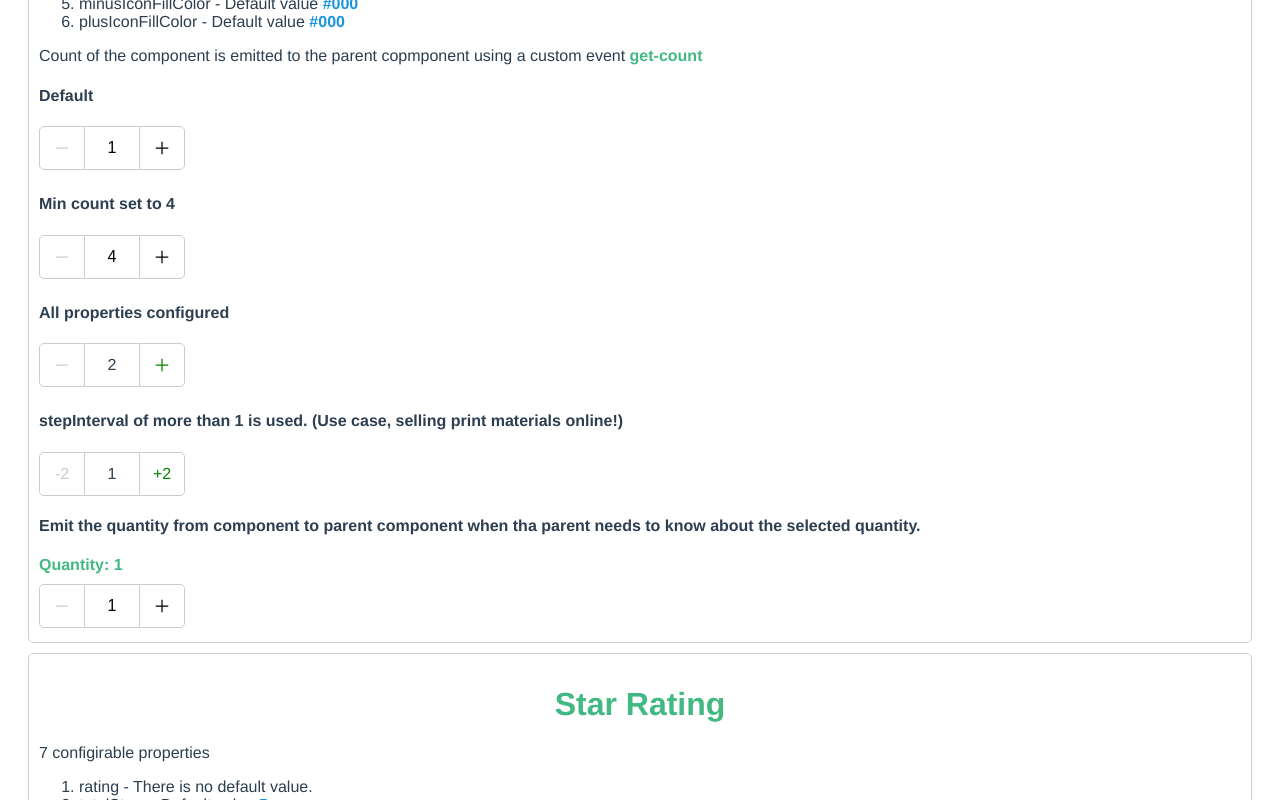
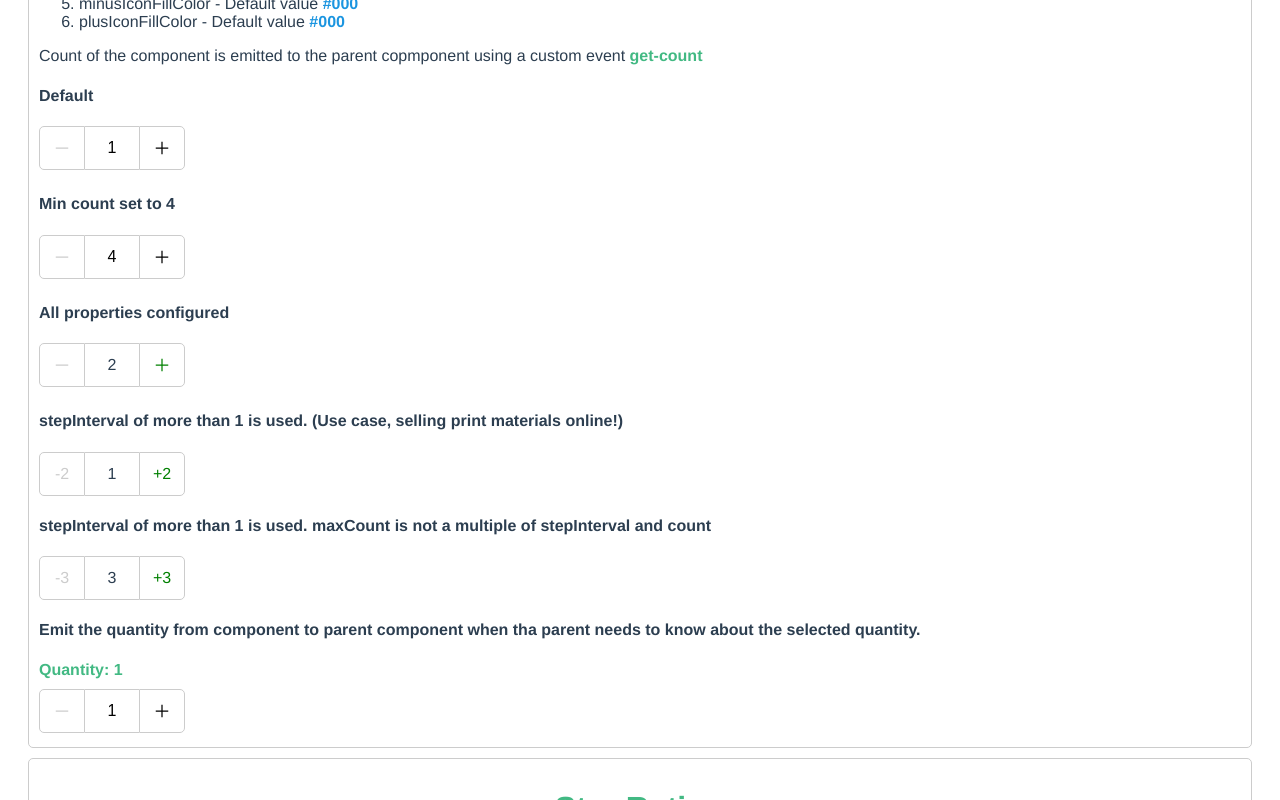
Before and after one commit to Shreerang/Vue-Nuggets, a Vue app: page / in a window 1280 px wide. Shown: the part 361-1161 px from the top of the page. Built offline with nearby package versions, Linux system fonts and the light colour scheme.

Commit message:
Defect fixes for Issues #3 and #5

```diff
--- a/src/App.vue
+++ b/src/App.vue
@@ -43,7 +43,11 @@
       </div>
       <div class="card-text">
         <h4>stepInterval of more than 1 is used. (Use case, selling print materials online!)</h4>
-        <QuantitySelector :isCountEditable=false :count="1" :maxCount="16" :stepInterval="2" :iconDimensions="16" minusIconFillColor="red" plusIconFillColor="green" />
+        <QuantitySelector :isCountEditable=false :count="1" :maxCount="17" :stepInterval="2" :iconDimensions="16" minusIconFillColor="red" plusIconFillColor="green" />
+      </div>
+      <div class="card-text">
+        <h4>stepInterval of more than 1 is used. maxCount is not a multiple of stepInterval and count</h4>
+        <QuantitySelector :isCountEditable=false :count="3" :maxCount="17" :stepInterval="3" :iconDimensions="16" minusIconFillColor="red" plusIconFillColor="green" />
       </div>
       <div class="card-text">
         <h4>
--- a/src/components/QuantitySelector/QuantitySelector.vue
+++ b/src/components/QuantitySelector/QuantitySelector.vue
@@ -84,8 +84,8 @@ export default {
 	methods: {
 		decrement: function() {
 			if (this.countData > this.count) {
-				if (this.stepInterval > 1 && this.countData - this.count === 1) {
-					this.countData -= 1;
+				if (this.stepInterval > 1 && (this.countData - this.count < this.stepInterval)) {
+					this.countData -= (this.countData - this.count);
 				} else {
 					this.countData -= this.stepInterval;
 				}
@@ -93,8 +93,8 @@ export default {
 		},
 		increment: function() {
 			if (this.countData < this.maxCount) {
-				if (this.stepInterval > 1 && this.maxCount - this.countData === 1) {
-					this.countData += 1;
+				if (this.stepInterval > 1 && (this.maxCount - this.countData < this.stepInterval)) {
+					this.countData += (this.maxCount - this.countData);
 				} else {
 					this.countData += this.stepInterval;
 				}
@@ -131,6 +131,11 @@ export default {
 .nugget-quantity-counter div:first-child {
 	border: solid 1px #ccc;
 	border-radius: 5px 0px 0px 5px;
+	-moz-user-select: none;
+	-webkit-user-select: none;
+	-ms-user-select:none;
+	user-select:none;
+	-o-user-select:none;
 }
 .nugget-quantity-counter div:nth-child(2) {
 	border-top: solid 1px #ccc;
@@ -139,6 +144,11 @@ export default {
 	flex-direction: column;
 	justify-content: center;
 	width: 30px;
+	-moz-user-select: none;
+	-webkit-user-select: none;
+	-ms-user-select:none;
+	user-select:none;
+	-o-user-select:none;
 }
 .nugget-quantity-counter input[type='number'] {
 	border-top: solid 1px #ccc;
@@ -163,6 +173,11 @@ export default {
 .nugget-quantity-counter div:last-child {
 	border: solid 1px #ccc;
 	border-radius: 0px 5px 5px 0px;
+	-moz-user-select: none;
+	-webkit-user-select: none;
+	-ms-user-select:none;
+	user-select:none;
+	-o-user-select:none;
 }
 .nugget-quantity-counter > div {
 	cursor: pointer;
```
